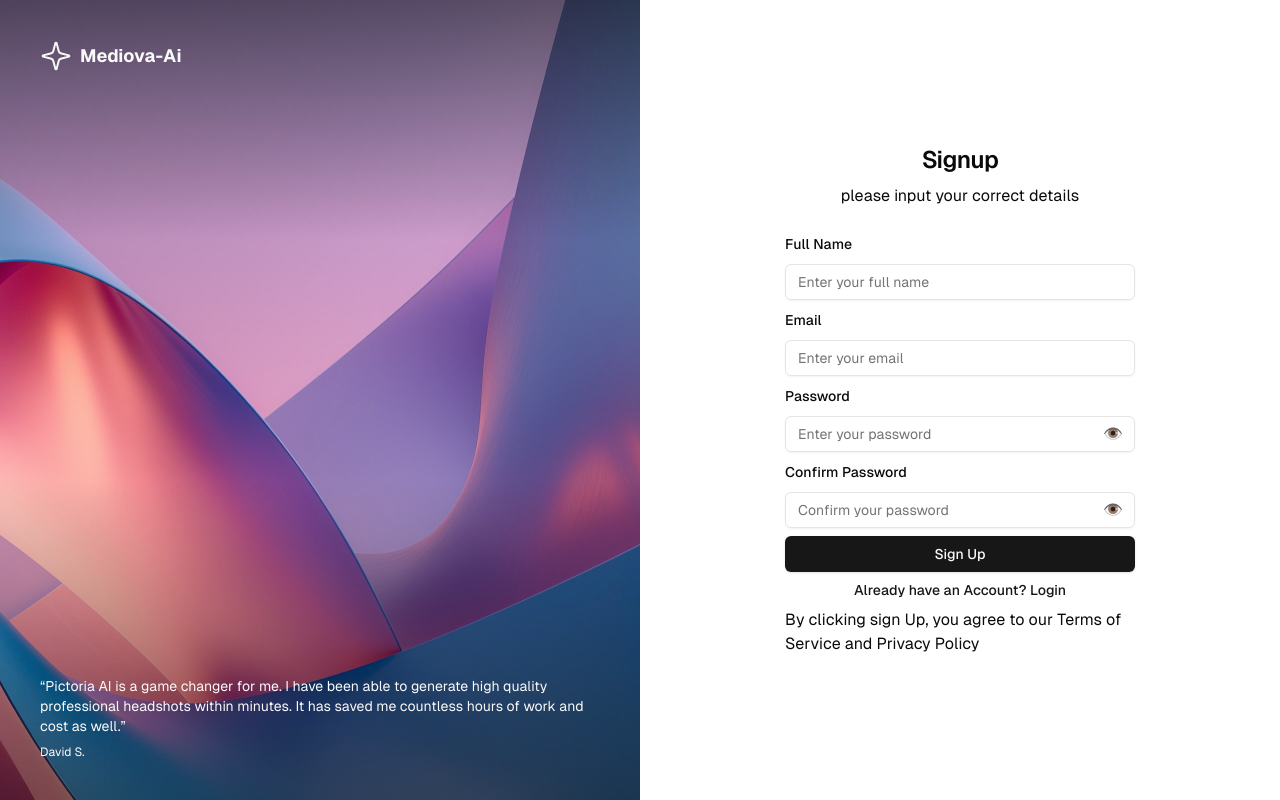
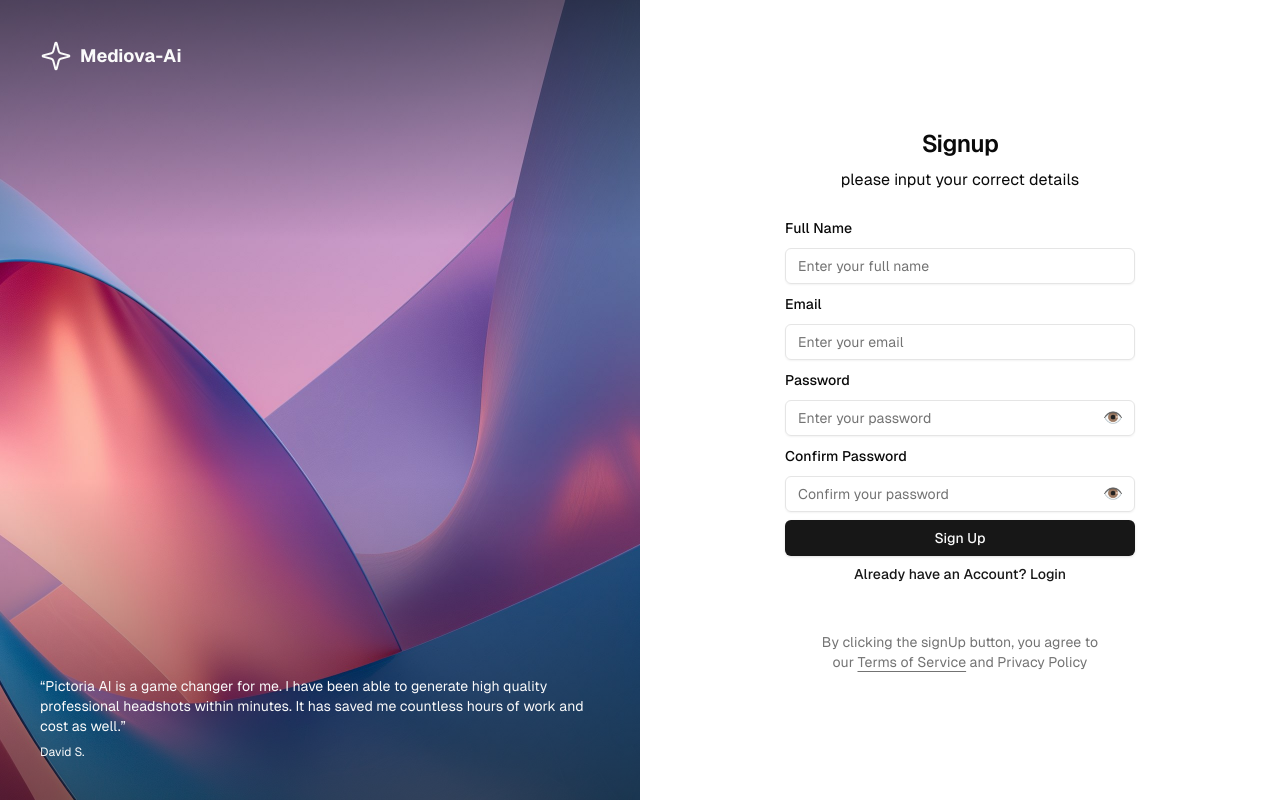
Before and after one commit to kinglove58/Mediova-Ai, a Next.js app: page /login in a window 1280 px wide. Both pictures are taken after a click on the button "Need an Account? SignUp". Built offline with nearby package versions, Linux system fonts and the light colour scheme.

Commit message:
feat: add Terms of Service and Privacy Policy agreement message to SignUp section

```diff
--- a/src/components/authentication/AuthForm.tsx
+++ b/src/components/authentication/AuthForm.tsx
@@ -3,6 +3,7 @@ import React, { useState } from "react";
 import LoginForm from "./LoginForm";
 import { Button } from "../ui/button";
 import SignUp from "./SignUp";
+import Link from "next/link";
 
 const AuthForm = () => {
   const [mode, setMode] = useState("login");
@@ -54,12 +55,21 @@ const AuthForm = () => {
         {mode === "signup" && (
           <>
             <SignUp />
-            <div className="text-center">
+            <div className="text-center mb-10">
               <Button variant={"link"} onClick={() => setMode("login")}>
                 Already have an Account? Login
               </Button>
             </div>
-            <span>By clicking sign Up, you agree to our Terms of Service and Privacy Policy</span>
+            <p className="px-8 text-muted-foreground text-center text-sm mt-10">
+              By clicking the signUp button, you agree to our{" "}
+              <Link
+                href="#"
+                className="underline underline-offset-4 hover:text-primary"
+              >
+                Terms of Service
+              </Link>{" "}
+              and Privacy Policy
+            </p>
           </>
         )}
       </div>
```
